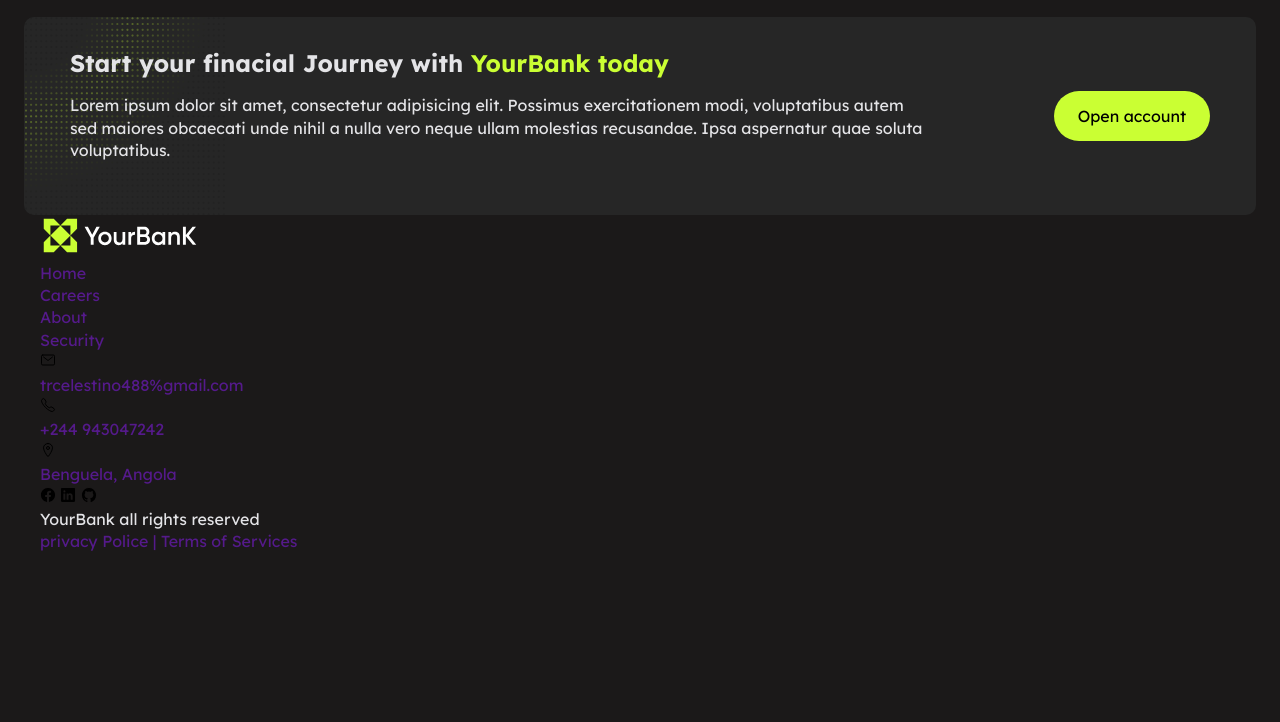
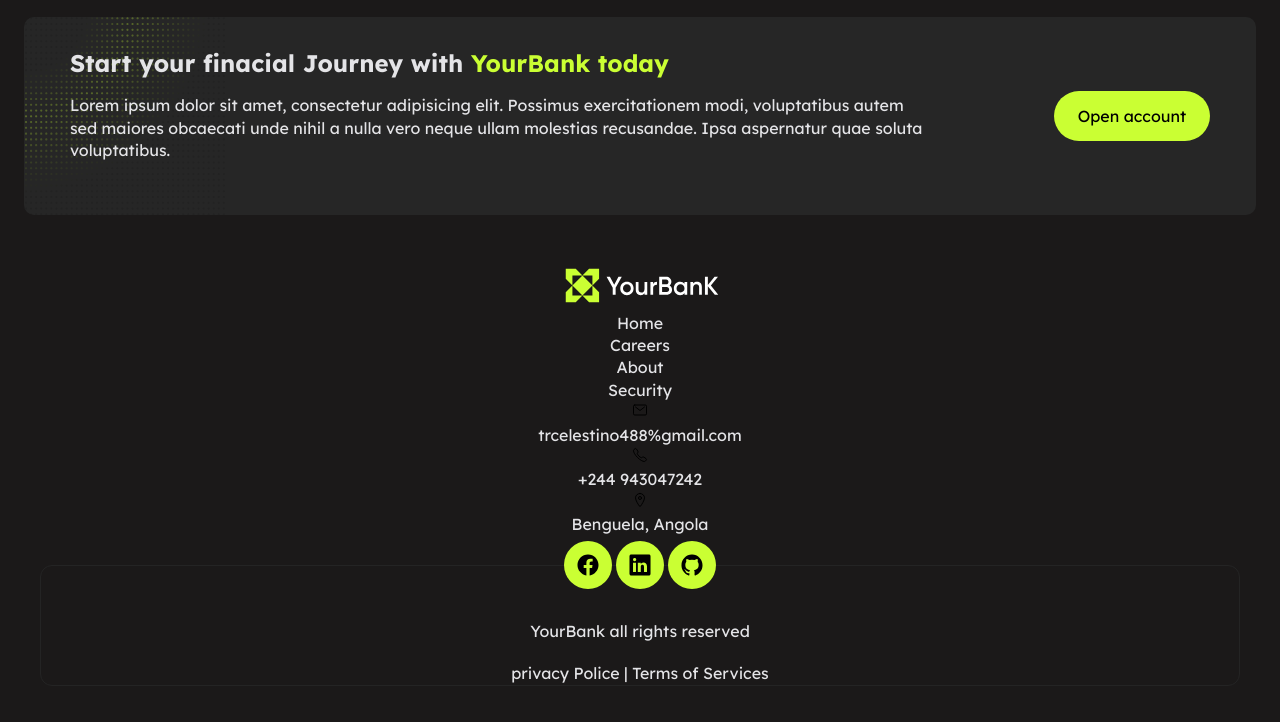
Before and after one commit to iamcelestino/YourBank-Website, a website: page index.html in a window 1280 px wide. Shown: the part 5011-5733 px from the top of the page. Before the commit the page ends 5604 px from the top, so only its background shows below. Drawn offline with nearby package versions, Linux system fonts and the light colour scheme.

Commit message:
feat: add styles in footer

```diff
--- a/bankStyle/index.scss
+++ b/bankStyle/index.scss
@@ -3,6 +3,7 @@
 @forward '../bankStyle/layout/grid';
 @forward '../bankStyle/layout/header';
 @forward '../bankStyle/layout/homePage';
+@forward '../bankStyle/layout/footer';
 
 
 @import url('https://fonts.googleapis.com/css2?family=Lexend:wght@400;500;600;700&family=Plus+Jakarta+Sans:wght@500;800&display=swap');
--- /dev/null
+++ b/bankStyle/layout/_footer.scss
@@ -0,0 +1,39 @@
+@use 'variables' as v;
+@use 'global';
+@use 'mixins' as MX;
+
+footer {
+    padding-top: 3.12rem;
+    text-align: center;
+
+    a {
+        color: v.$gray;
+    }
+
+    .contacts {
+        margin-bottom: 1.87rem;
+    }
+
+    .media__container {
+            margin-bottom: 1.87rem;
+            border: 1px solid #242424;
+            border-radius: 12px;
+
+
+        ion-icon {
+            background-color: v.$secondary;
+            padding: 0.75rem;
+            font-size: 1.5rem;
+            border-radius: 100px;
+        }
+
+        .social__media {
+            transform: translateY(-25px);
+        }
+
+       .copyright {
+            margin-bottom: 1.25rem;
+       }
+    }
+
+}
--- a/index.html
+++ b/index.html
@@ -463,13 +463,14 @@
                         <li><a href="">Benguela, Angola</a></li>
                     </div>
                 </div>
-                <div class="">
+                <div class="media__container">
                     <div class="social__media">
                         <ion-icon name="logo-facebook"></ion-icon>
                         <ion-icon name="logo-linkedin"></ion-icon>
                         <ion-icon name="logo-github"></ion-icon>
                     </div>
-                    <p>YourBank all rights reserved</p>
+
+                    <p class="copyright">YourBank all rights reserved</p>
                     <p><a href="">privacy Police | Terms of Services</a></p>
                 </div>
             </div>
```
Also changed, not shown: bankStyle/layout/_footer.sass (deleted), css/index.css.
